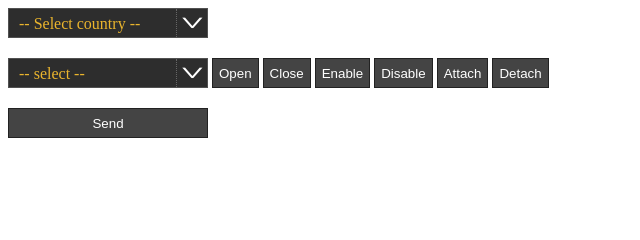
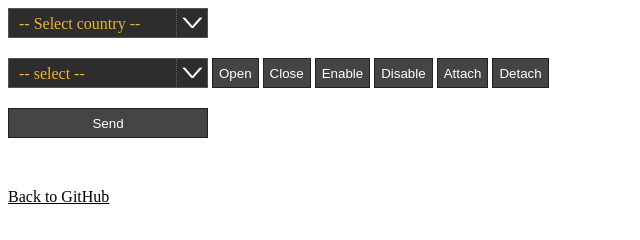
Before and after one commit to TrySound/Selectbox.js, a website: page index.html in a window 1280 px wide. Shown: the whole page, without its empty margins (0-640 px from the left). Drawn offline with Linux system fonts and the light colour scheme.

Commit message:
Added link

```diff
--- a/index.html
+++ b/index.html
@@ -18,6 +18,12 @@ button {
 }
 .button-send {
 	width: 200px;
+}
+
+a {
+	display: block;
+	margin: 50px 0;
+	color: #000;
 }
 
 		</style>
@@ -65,6 +71,8 @@ button {
 		<button type="submit" class="button-send">Send</button>
 	</form>
 
+	<a href="https://github.com/TrySound/Selectbox.js">Back to GitHub</a>
+
 	<script src="src/selectbox.js"></script>
 	<script>
 
```
